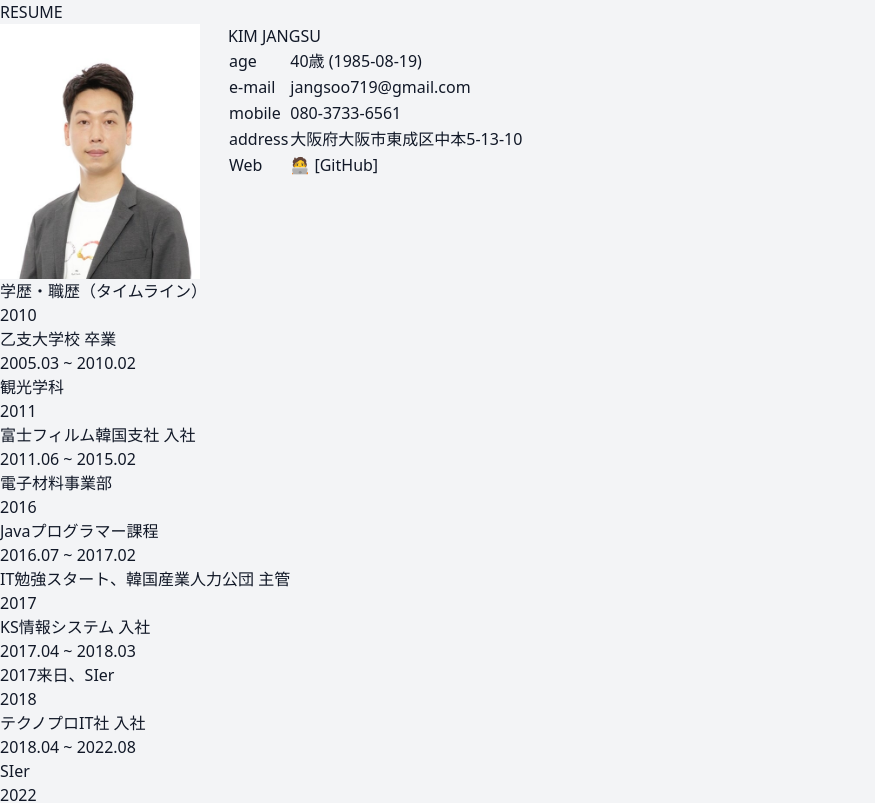
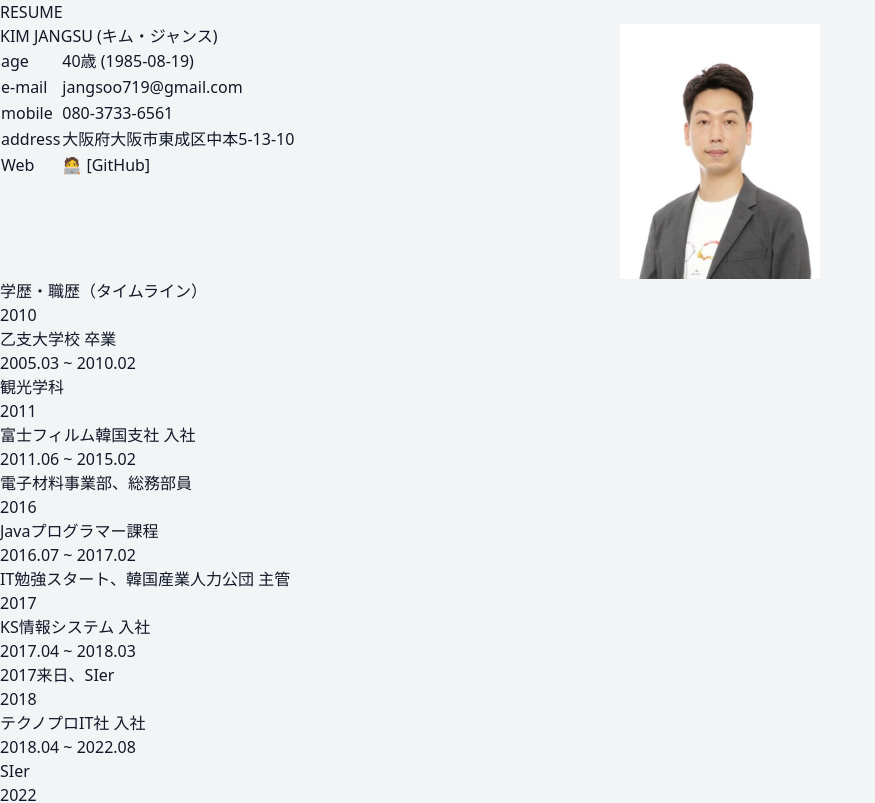
Before and after one commit to JangsuKim/resume, a Vue app in the folder site/: page / in a window 1280 px wide. Shown: the top 803 px of the page, without its empty margins (0-875 px from the left). Built offline with nearby package versions, Linux system fonts and the light colour scheme.

Commit message:
modify for full page size

```diff
--- a/site/src/components/ResumeTimeline.vue
+++ b/site/src/components/ResumeTimeline.vue
@@ -8,7 +8,7 @@ type Item = {
 
 const items: Item[] = [
   { year: '2010', title: '乙支大学校 卒業', subtitle: '2005.03 ~ 2010.02', desc: '観光学科' },
-  { year: '2011', title: '富士フィルム韓国支社 入社', subtitle: '2011.06 ~ 2015.02', desc: '電子材料事業部' },
+  { year: '2011', title: '富士フィルム韓国支社 入社', subtitle: '2011.06 ~ 2015.02', desc: '電子材料事業部、総務部員' },
   { year: '2016', title: 'Javaプログラマー課程', subtitle: '2016.07 ~ 2017.02', desc: 'IT勉強スタート、韓国産業人力公団 主管' },
   { year: '2017', title: 'KS情報システム 入社', subtitle: '2017.04 ~ 2018.03', desc: '2017来日、SIer' },
   { year: '2018', title: 'テクノプロIT社 入社', subtitle: '2018.04 ~ 2022.08', desc: 'SIer' },
--- a/site/src/views/ResumeView.vue
+++ b/site/src/views/ResumeView.vue
@@ -1,7 +1,17 @@
 <template>
-  <!-- 고정폭 카드 + 가로 스크롤 허용: 모바일에서도 데스크톱 레이아웃 유지 -->
-  <div class="min-h-screen bg-gray-100 py-10 px-4 overflow-x-auto">
-    <div class="w-[820px] min-w-[820px] mx-auto bg-white border border-gray-300 shadow-sm rounded-md p-10">
+  <!-- 스케일러 래퍼: 화면이 좁으면 카드 전체를 축소해서 1페이지에 보이도록 -->
+  <div class="min-h-screen bg-gray-100 py-10 px-4">
+    <!-- 시각상 실제 너비를 scale에 맞춰 중앙 정렬 -->
+    <div class="mx-auto" :style="{ width: (BASE_WIDTH * scale) + 'px' }">
+      <!-- 실제 카드는 고정폭(820px) 유지, 시각만 축소 -->
+      <div
+        class="bg-white border border-gray-300 shadow-sm rounded-md p-10"
+        style="width: 820px;"
+        :style="{
+          transform: `scale(${scale})`,
+          transformOrigin: 'top left'
+        }"
+      >
 
         <!-- 상단 타이틀 + 얇은 선 -->
         <header class="text-center mb-8">
@@ -13,20 +23,14 @@
         <section>
         <div
             class="w-full"
-          style="display:grid; grid-template-columns: 200px 1fr; gap:28px;"
+            style="display:grid; grid-template-columns: 1fr 200px; gap:10px;"
         >
-          <!-- 좌: 사진 -->
-          <div class="flex justify-center items-start">
-            <img
-              src="@/assets/profile.jpg"
-              alt="프로필"
-              class="w-[150px] h-[190px] object-cover rounded-sm border border-gray-200"
-            />
-          </div>
-
-          <!-- 우: 이름 + 정보표 -->
-          <div>
-            <h2 class="text-[30px] leading-[1.05] font-semibold mb-3">KIM JANGSU</h2>
+            <!-- 좌: 이름 + 정보표 (텍스트) -->
+            <div class="pl-14">
+            <h2 class="text-[30px] leading-[1.05] font-semibold mb-3">
+                KIM JANGSU
+                <span class="text-[20px] text-gray-600 font-normal ml-2">(キム・ジャンス)</span>
+            </h2>
 
             <table class="w-full text-[15px] leading-[1.35]">
                 <tbody>
@@ -57,15 +61,25 @@
                 </tbody>
             </table>
             </div>
+
+            <!-- 우: 사진 (살짝 오른쪽 정렬, 공백 메움) -->
+            <div class="flex justify-end items-start pr-14">
+            <img
+                src="@/assets/profile.jpg"
+                alt="프로필"
+                class="w-[150px] h-[190px] object-cover rounded-sm border border-gray-200 ml-auto"
+            />
+            </div>
         </div>
         </section>
 
-      <!-- 타임라인 (컴포넌트 내부에서 relative/absolute 사용해도 안전) -->
+
+        <!-- 인셋 콘텐츠 패널 -->
         <section class="mt-4 pt-4">
           <ResumeTimeline />
         </section>
 
-      <!-- 資格・認定 : 고정 2컬럼 그리드로 붕괴 방지 -->
+        <!-- 資格・認定 : 고정 2컬럼 그리드 -->
         <section class="mt-8 border-t border-gray-200 pt-4 pl-8">
           <div style="display:grid; grid-template-columns: 110px 1fr; column-gap:18px;">
             <div class="flex items-start">
@@ -101,8 +115,38 @@
 
       </div>
     </div>
+  </div>
 </template>
 
 <script setup lang="ts">
+import { ref, onMounted, onBeforeUnmount } from 'vue'
 import ResumeTimeline from '@/components/ResumeTimeline.vue'
+
+/**
+ * 카드의 기준 폭(px). 현재 레이아웃이 820px을 기준으로 설계되어 있습니다.
+ * 바꾸고 싶으면 숫자만 변경하세요(예: 840, 900 등). 자동으로 스케일이 재계산됩니다.
+ */
+const BASE_WIDTH = 820
+
+/**
+ * 바깥 컨테이너의 좌우 여백 합(px). 상단 <div class="... px-4"> 기준 16px*2 = 32px.
+ * 페이지 여백을 바꾸면 같이 조정하세요.
+ */
+const OUTER_PADDING = 32
+
+const scale = ref(1)
+const computeScale = () => {
+  const vw = window.innerWidth
+  const available = Math.max(0, vw - OUTER_PADDING)
+  // 데스크톱에서는 1(원본 크기), 모바일 등 좁은 화면에서는 화면 폭에 맞게 축소
+  scale.value = Math.min(1, available / BASE_WIDTH)
+}
+
+onMounted(() => {
+  computeScale()
+  window.addEventListener('resize', computeScale, { passive: true })
+})
+onBeforeUnmount(() => {
+  window.removeEventListener('resize', computeScale)
+})
 </script>
```
Also changed, not shown: 9 other files (tests, documents, lock files or other folders). Lines whose indentation alone changed are shown as unchanged.
